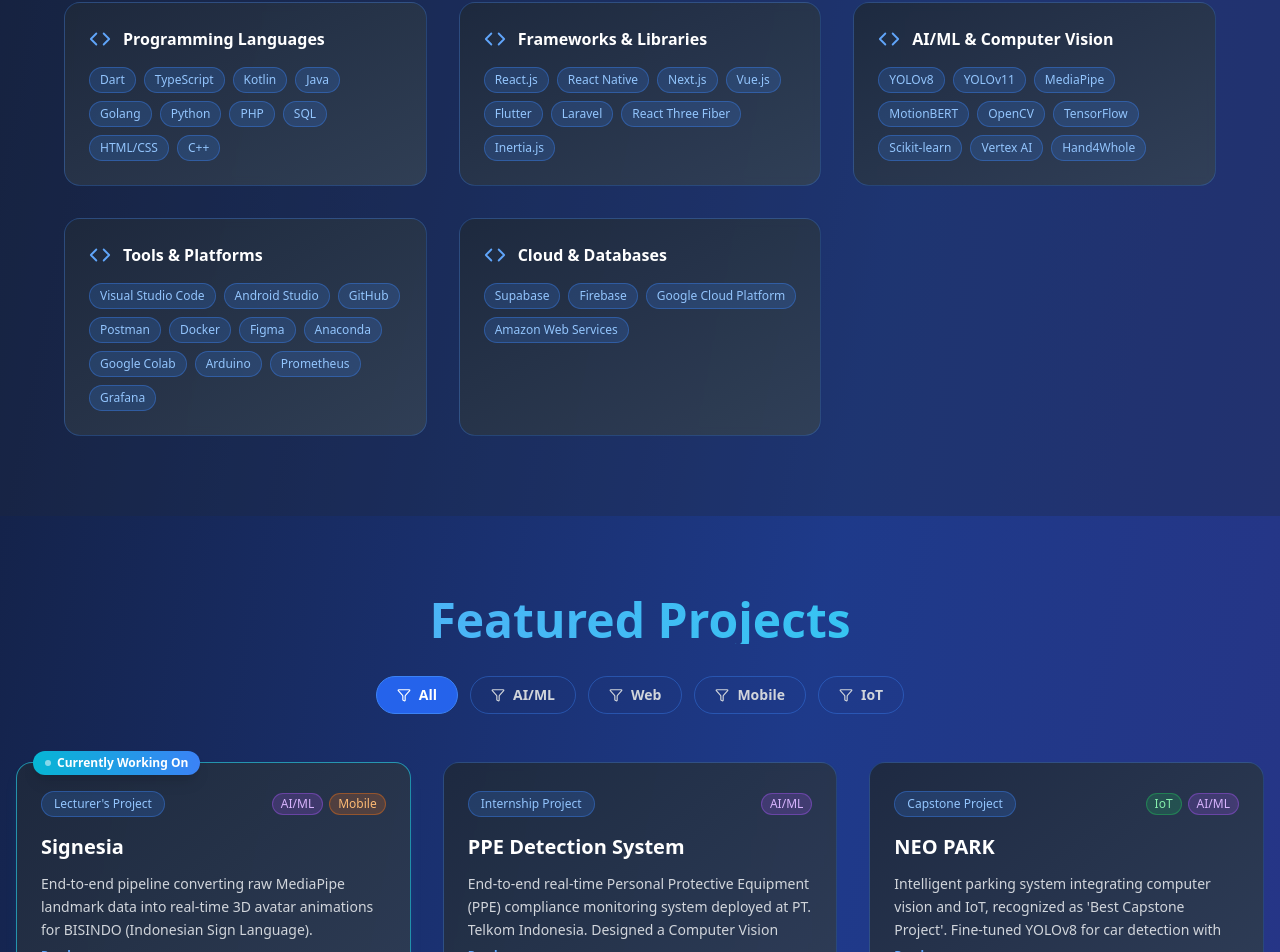
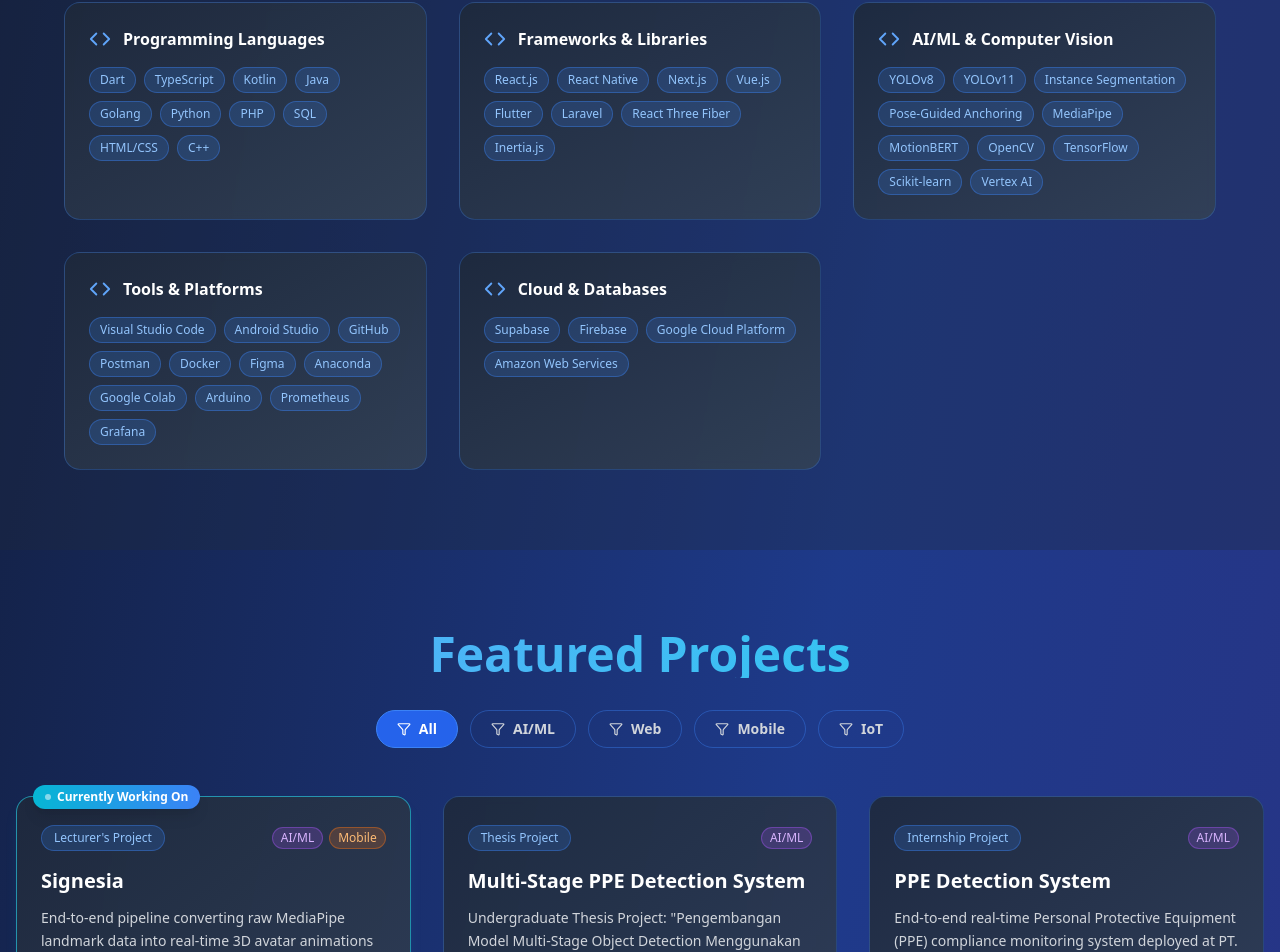
Before and after one commit to AhmadSultanMA/web-porto, a React (Vite) app: page / in a window 1280 px wide. Shown: the part 1809-2761 px from the top of the page. Built offline with nearby package versions, Linux system fonts and the light colour scheme.

Commit message:
adding thesis project in portfolioData

```diff
--- a/src/data/portfolioData.js
+++ b/src/data/portfolioData.js
@@ -40,8 +40,8 @@
     "Flutter", "Laravel", "React Three Fiber", "Inertia.js",
   ],
   "AI/ML & Computer Vision": [
-    "YOLOv8", "YOLOv11", "MediaPipe", "MotionBERT",
-    "OpenCV", "TensorFlow", "Scikit-learn", "Vertex AI", "Hand4Whole"
+    "YOLOv8", "YOLOv11", "Instance Segmentation", "Pose-Guided Anchoring",
+    "MediaPipe", "MotionBERT", "OpenCV", "TensorFlow", "Scikit-learn", "Vertex AI",
   ],
   "Tools & Platforms": [
     "Visual Studio Code", "Android Studio", "GitHub", "Postman",
@@ -67,6 +67,17 @@
     category: ["AI/ML", "Mobile"],
     link: "#",
     active: true,
+  },
+  {
+    title: "Multi-Stage PPE Detection System",
+    description:
+      "Undergraduate Thesis Project: \"Pengembangan Model Multi-Stage Object Detection Menggunakan YOLOv11 untuk Deteksi Kepatuhan Pemakaian Alat Pelindung Diri di Lingkungan Kerja Berisiko Tinggi\". Evaluated deep learning computer vision architectures for high-risk industrial safety monitoring. Conducted benchmark experiments comparing direct YOLO detection against instance segmentation with bounding box conversion and Pose-Guided Anchoring (PGA) for human keypoint ROI calibration.",
+    tech: ["YOLOv11", "Multi-Stage Detection", "Instance Segmentation", "Pose-Guided Anchoring (PGA)", "Python", "mAP Evaluation"],
+    date: "Feb 2026 - Jul 2026",
+    type: "Thesis Project",
+    category: ["AI/ML"],
+    link: "#",
+    active: false,
   },
   {
     title: "PPE Detection System",
```
